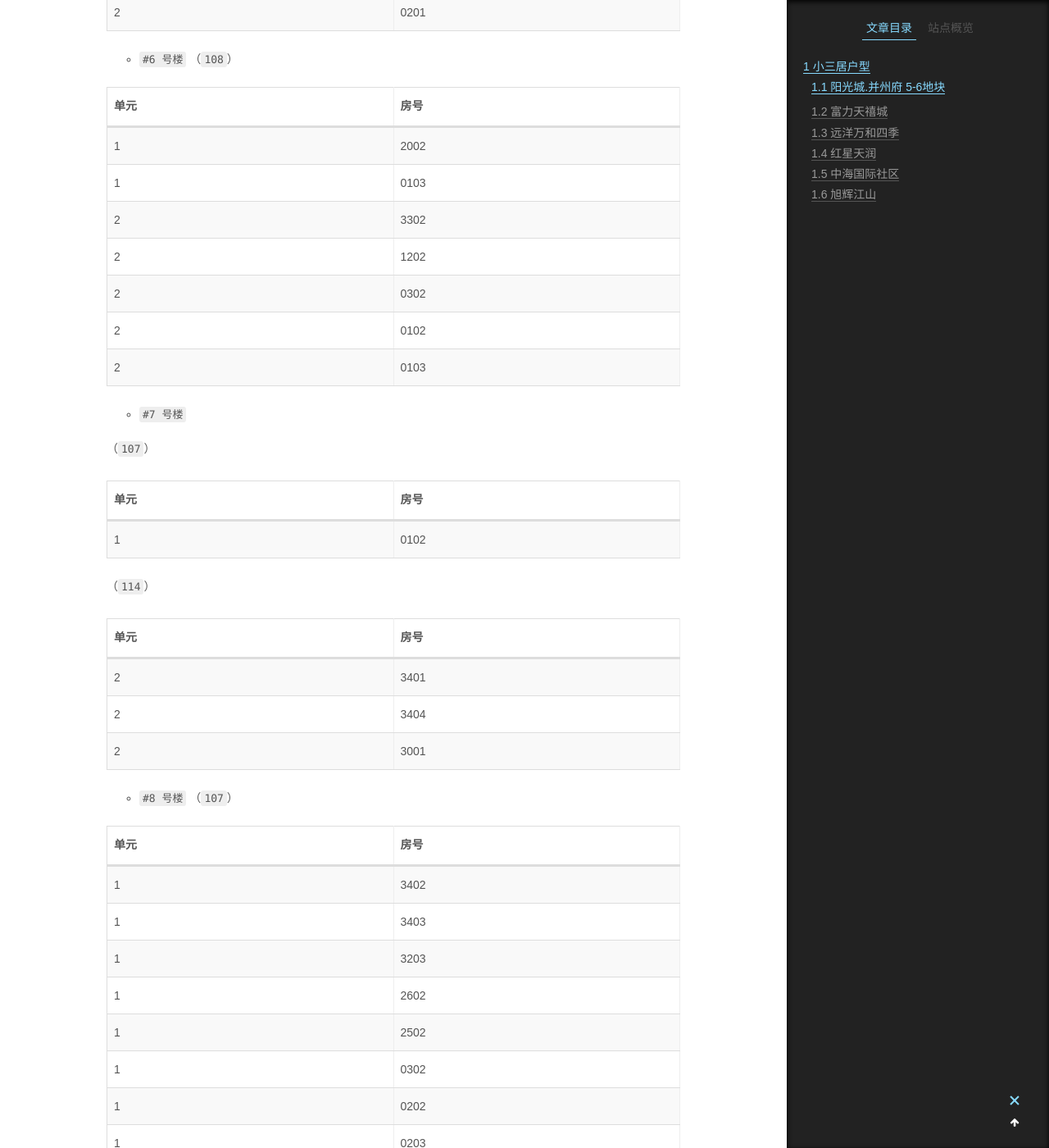
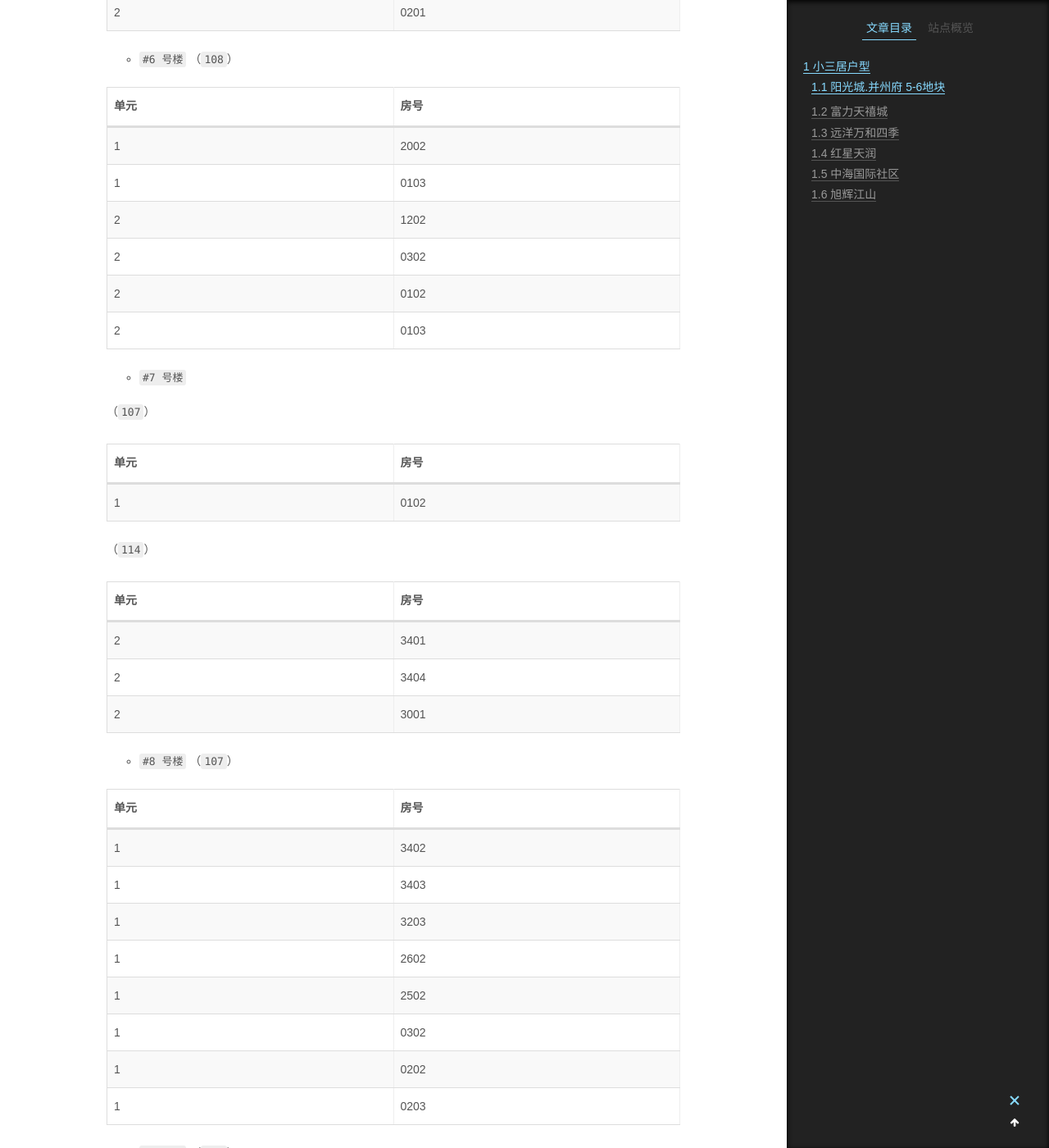
Before and after one commit to landybird/landybird.github.io, a Jekyll site: the page built from _posts/2016-07-12-太原楼盘对比.md, in a window 1280 px wide and 1400 px high, scrolled down 6469 px. Shown: the whole window at 82% size. Built offline with Jekyll 4.4.1, drawn with Linux system fonts in a browser that asks for light colours; some web fonts are replaced; comment, search, counter and statistics services are not loaded.

Commit message:
Update 2016-07-12-太原楼盘对比.md

```diff
--- a/_posts/2016-07-12-太原楼盘对比.md
+++ b/_posts/2016-07-12-太原楼盘对比.md
@@ -142,7 +142,6 @@ tags:
 |---|---|
 |1|2002|
 |1|0103|
-|2|3302|
 |2|1202|
 |2|0302|
 |2|0102|
```
